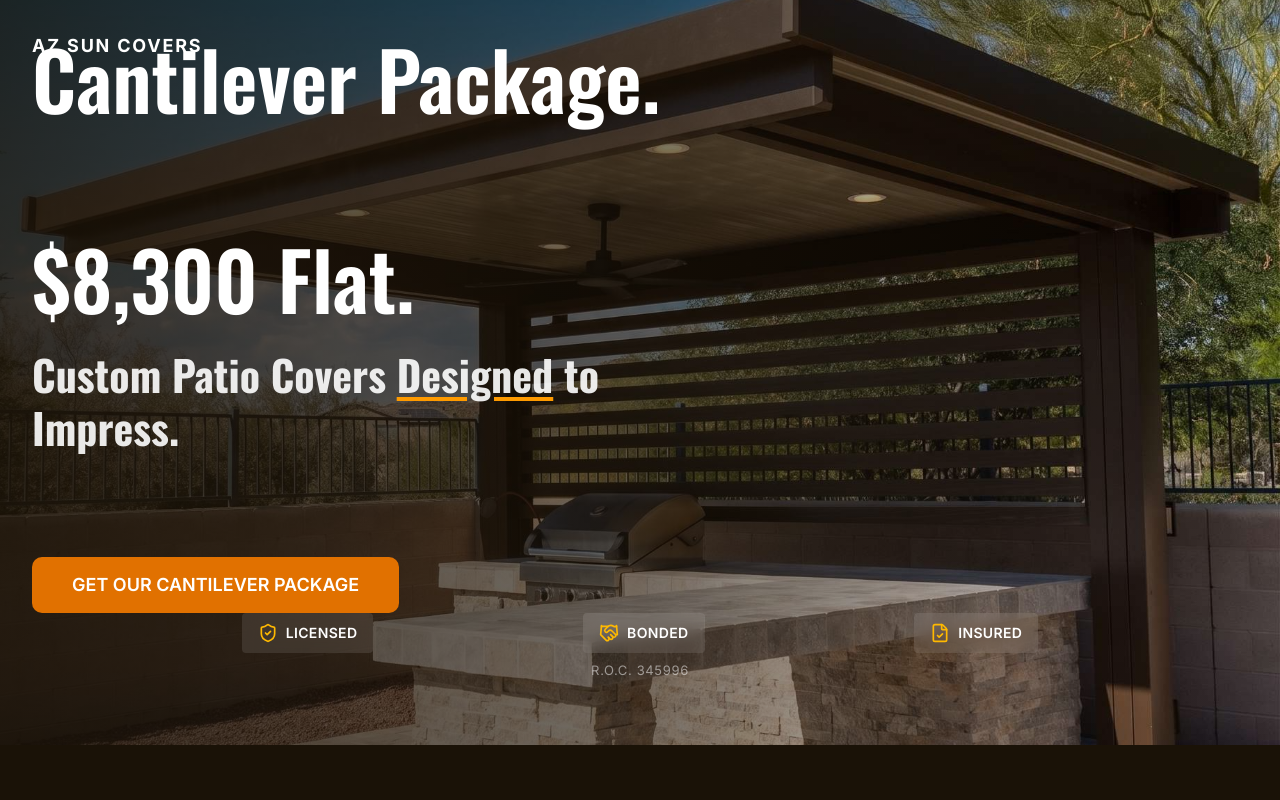
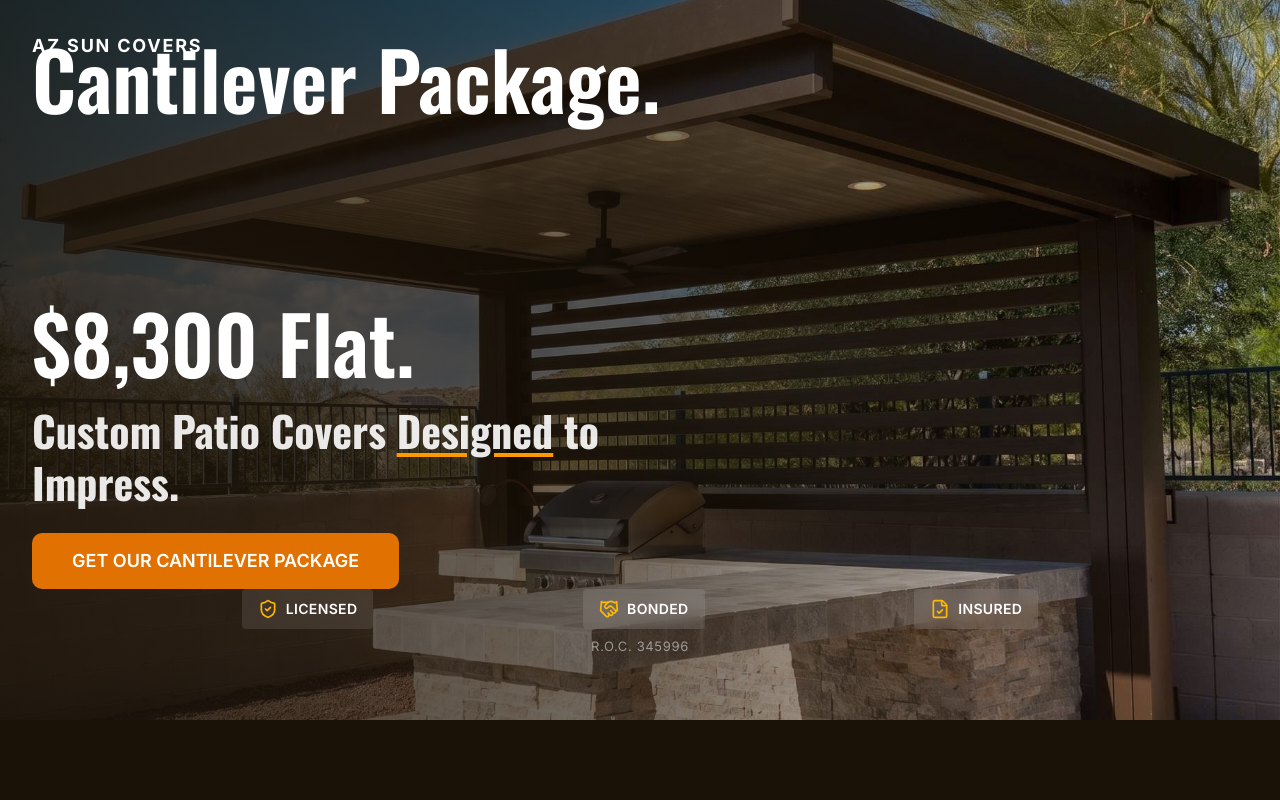
Before and after one commit to Fbet590/Az-Sun-Covers-3.0, a Next.js app: page / in a window 1280 px wide. Shown: the top 800 px of the page. Built offline with nearby package versions, Linux system fonts and the light colour scheme; a web font is replaced by a local one.

Commit message:
refactor: restructure hero section layout
Rearrange hero section with "Cantilever Package." at top, background spacer, and "$8,300 Flat." grouped at bottom.

```diff
--- a/components/hero-section.tsx
+++ b/components/hero-section.tsx
@@ -24,19 +24,25 @@ export function HeroSection({ onGetQuote }: { onGetQuote: () => void }) {
       </div>
 
       {/* Hero content */}
-      <div className="relative z-10 mx-auto flex w-full max-w-7xl flex-1 items-center px-4 py-6 sm:px-6 sm:py-0 lg:px-8 -mt-4 sm:-mt-8">
+      <div className="relative z-10 mx-auto flex w-full max-w-7xl flex-1 flex-col justify-between px-4 py-6 sm:px-6 sm:py-0 lg:px-8 -mt-4 sm:-mt-8">
         <div className="max-w-2xl">
-          <h1 className="mb-3 sm:mb-5 text-[60px] font-semibold leading-tight text-white sm:text-[80px]" style={{ fontFamily: '"Oswald", sans-serif' }}>
+          {/* Main headline at top */}
+          <h1 className="text-[60px] font-semibold leading-tight text-white sm:text-[80px]" style={{ fontFamily: '"Oswald", sans-serif' }}>
             Cantilever Package.
-            <br />
-            <br />
+          </h1>
+        </div>
+
+        {/* Spacer to show background image */}
+        <div className="flex-1 min-h-[80px] sm:min-h-[120px]" />
+
+        {/* Price, subheadline, and button grouped together at bottom */}
+        <div className="max-w-2xl">
+          <p className="mb-2 sm:mb-3 text-[60px] font-semibold leading-tight text-white sm:text-[80px]" style={{ fontFamily: '"Oswald", sans-serif' }}>
             $8,300 Flat.
-          </h1>
-          <p className="mb-5 sm:mb-8 text-[33px] sm:text-[38px] lg:text-[42px] font-bold leading-tight text-white/90" style={{ fontFamily: '"Oswald", sans-serif' }}>
+          </p>
+          <p className="mb-4 sm:mb-6 text-[33px] sm:text-[38px] lg:text-[42px] font-bold leading-tight text-white/90" style={{ fontFamily: '"Oswald", sans-serif' }}>
             Custom Patio Covers <span className="underline decoration-amber-500 underline-offset-4">Designed</span> to Impress.
           </p>
-          {/* Empty spacer to show more background */}
-          <div className="mb-5 sm:mb-8 h-8 sm:h-10" />
           <Button
             onClick={onGetQuote}
             size="lg"
@@ -44,7 +50,6 @@ export function HeroSection({ onGetQuote }: { onGetQuote: () => void }) {
           >
             GET OUR CANTILEVER PACKAGE
           </Button>
-
         </div>
       </div>
 
```
